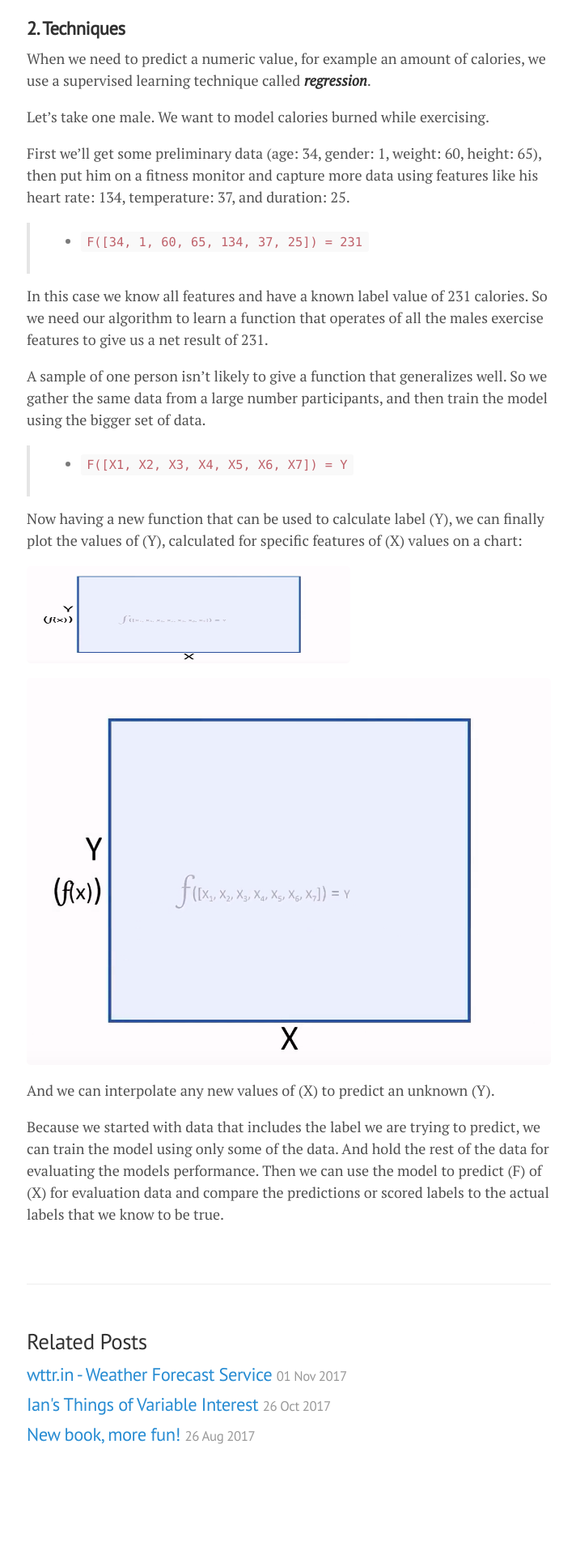
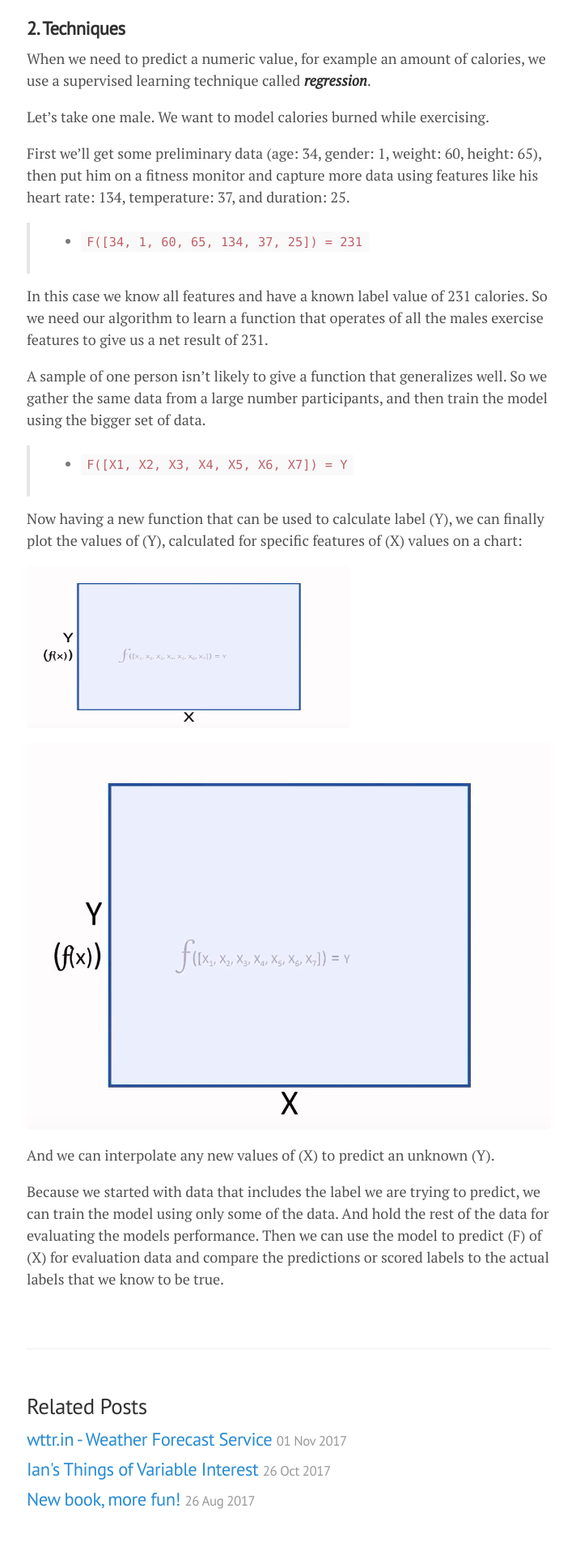
Before and after one commit to lgeurts/lgeurts.github.io, a Jekyll site: the page built from _posts/2018-06-29-artificial-intelligence-basics.md, in a window 1280 px wide. Shown: the part 2293-4213 px from the top of the page at 81% size, without its empty margins (283-995 px from the left). Built offline with Jekyll 4.4.1, drawn with Linux system fonts in a browser that asks for light colours; nearby versions of some CDN libraries; before the commit the page ends 4133 px from its top, so only the background shows below that.

Commit message:
Update 2018-06-29-artificial-intelligence-basics.md

```diff
--- a/_posts/2018-06-29-artificial-intelligence-basics.md
+++ b/_posts/2018-06-29-artificial-intelligence-basics.md
@@ -82,7 +82,7 @@
 
 Now having a new function that can be used to calculate label (Y), we can finally plot the values of (Y), calculated for specific features of (X) values on a chart:
 
-<img src="/assets/plotted-chart-1.png" align="left" width="400" height="120" alt="Computer Hope">
+<img src="/assets/plotted-chart-1.png" align="left" width="400" height="200" alt="">
 
 
 
```
